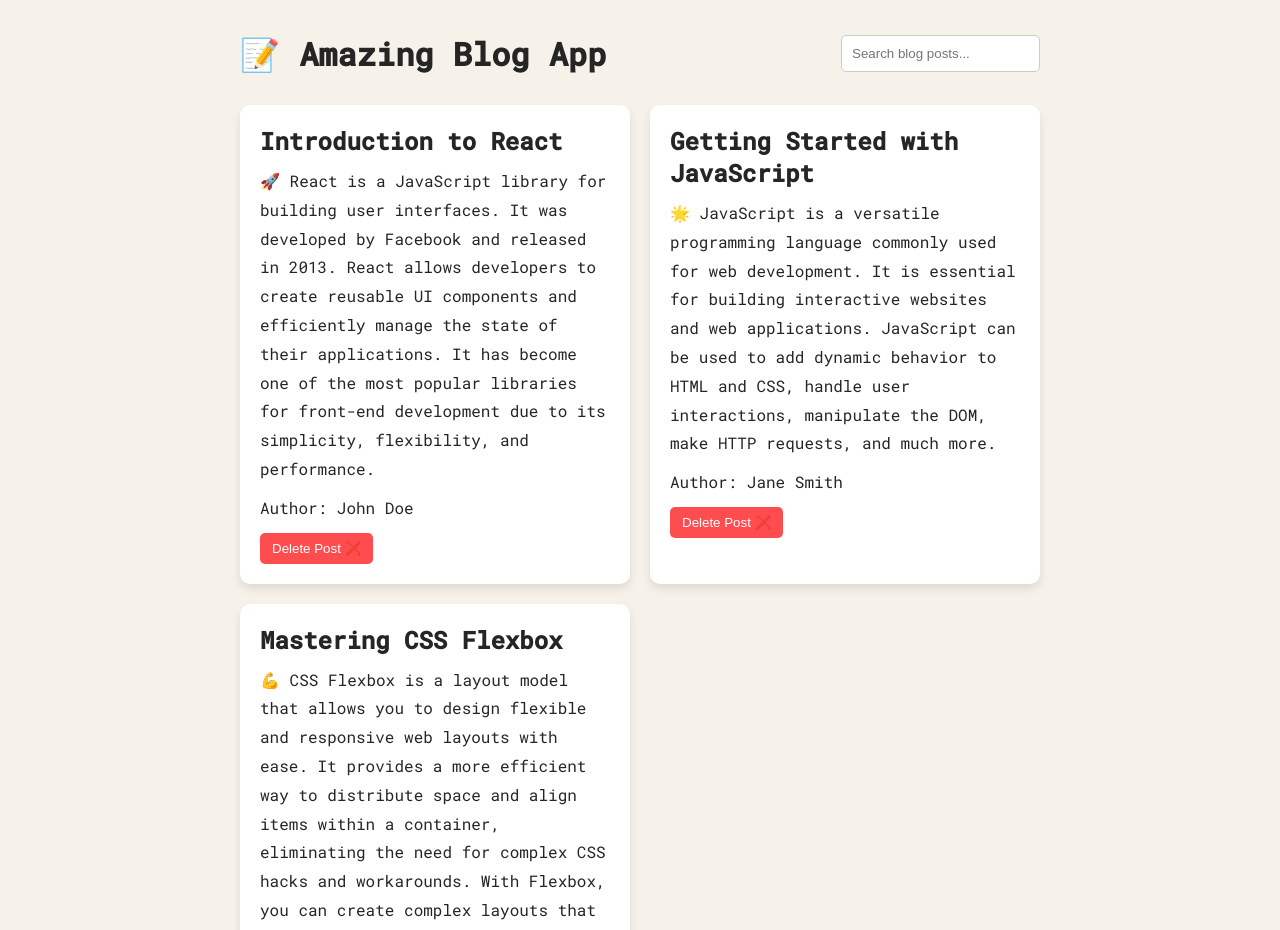
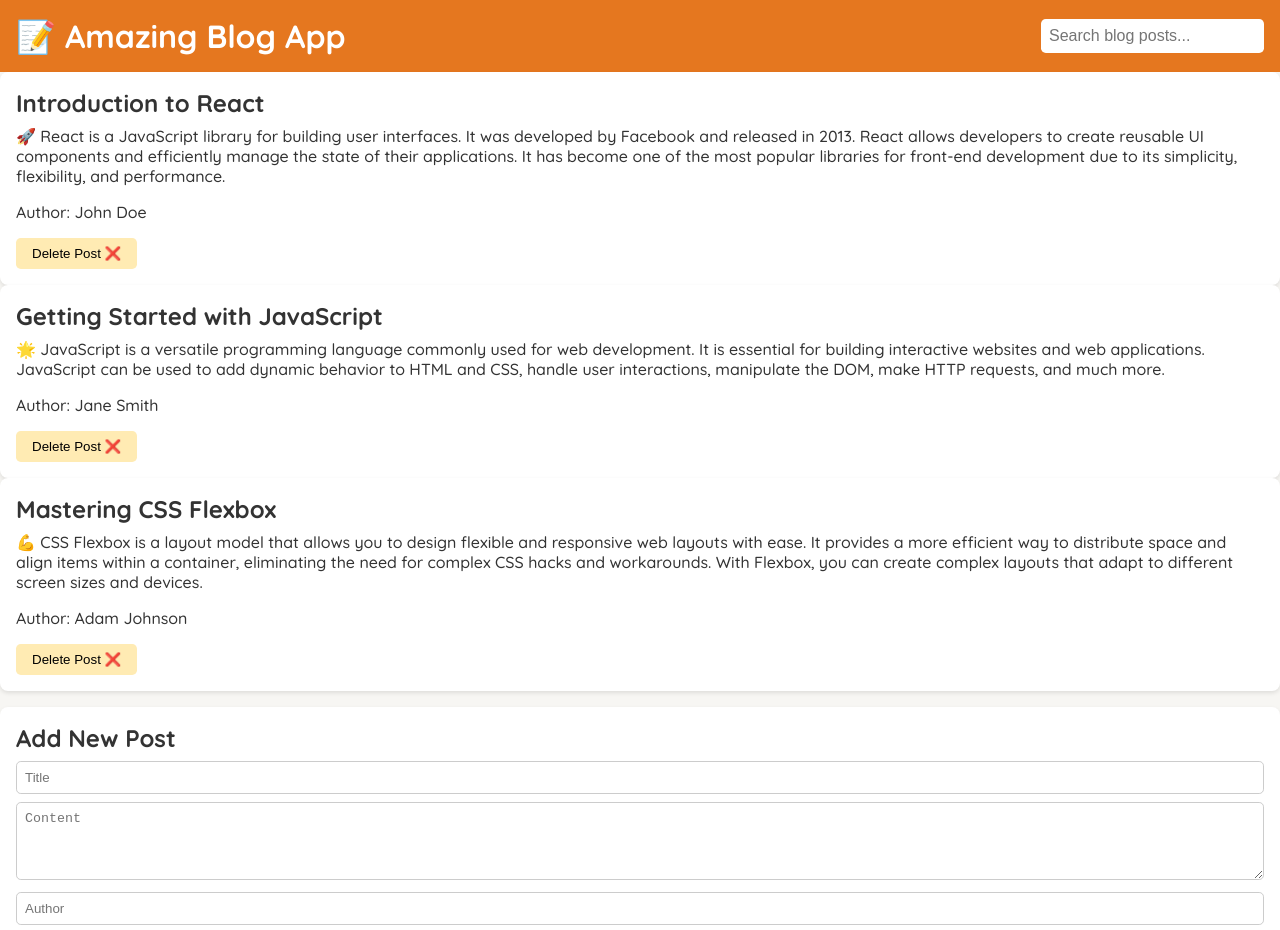
Before and after one commit to DevHeris/ReactBlogApp, a React (Create React App) app: page / in a window 1280 px wide. Shown: the top 930 px of the page. Built offline with nearby package versions, Linux system fonts and the light colour scheme.

Commit message:
Update index.css

```diff
--- a/src/index.css
+++ b/src/index.css
@@ -1,4 +1,4 @@
-@import url("https://fonts.googleapis.com/css2?family=Roboto+Mono:ital,wght@0,300;0,400;0,500;1,300&display=swap");
+@import url("https://fonts.googleapis.com/css2?family=Quicksand:wght@500;700&display=swap");
 
 * {
   margin: 0;
@@ -6,112 +6,99 @@
   box-sizing: border-box;
 }
 
-html {
-  font-size: 62.5%;
-}
-
 body {
-  font-family: "Roboto Mono", sans-serif;
-  color: #252525;
-  font-weight: 400;
-  background-color: #f7f2e9;
-  border-bottom: 1.6rem solid #edc84b;
-  min-height: 100vh;
-  padding: 3.2rem;
-  padding-bottom: 6rem;
-}
-
-.container {
-  max-width: 80rem;
-  margin: 0 auto;
+  font-family: "Quicksand", sans-serif;
+  background-color: #f7f6f3;
+  color: #333;
 }
 
 .header {
+  background-color: #e5771f;
+  padding: 1rem;
   display: flex;
   justify-content: space-between;
   align-items: center;
-  margin-bottom: 3rem;
 }
 
 .header h1 {
-  font-size: 3.2rem;
+  font-size: 2rem;
+  color: #fff;
 }
 
 .header input[type="text"] {
-  padding: 1rem;
-  border-radius: 0.5rem;
-  border: 1px solid #ccc;
+  padding: 0.5rem;
+  border: none;
+  border-radius: 0.3rem;
+  font-size: 1rem;
 }
 
-.blog-post-list {
+.blog-posts {
   display: grid;
   grid-template-columns: repeat(auto-fill, minmax(300px, 1fr));
-  gap: 2rem;
+  gap: 1rem;
+  padding: 1rem;
 }
 
 .blog-post {
   background-color: #fff;
-  padding: 2rem;
-  border-radius: 1rem;
-  box-shadow: 0 0.5rem 1rem rgba(0, 0, 0, 0.1);
+  padding: 1rem;
+  border-radius: 0.5rem;
+  box-shadow: 0 2px 4px rgba(0, 0, 0, 0.1);
 }
 
 .blog-post h2 {
-  font-size: 2.4rem;
-  margin-bottom: 1rem;
+  margin-bottom: 0.5rem;
+  font-size: 1.5rem;
 }
 
 .blog-post p {
-  font-size: 1.6rem;
-  line-height: 1.8;
   margin-bottom: 1rem;
 }
 
 .blog-post button {
-  background-color: #ff4d4f;
-  color: #fff;
+  background-color: #ffebb3;
   border: none;
-  padding: 0.8rem 1.2rem;
-  border-radius: 0.5rem;
+  border-radius: 0.3rem;
+  padding: 0.5rem 1rem;
   cursor: pointer;
   transition: background-color 0.3s ease;
 }
 
 .blog-post button:hover {
-  background-color: #ff7875;
+  background-color: #f4a226;
 }
 
 .add-post-form {
   background-color: #fff;
-  padding: 2rem;
-  border-radius: 1rem;
-  box-shadow: 0 0.5rem 1rem rgba(0, 0, 0, 0.1);
+  padding: 1rem;
+  border-radius: 0.5rem;
+  box-shadow: 0 2px 4px rgba(0, 0, 0, 0.1);
+  margin-top: 1rem;
 }
 
 .add-post-form h2 {
-  font-size: 2.4rem;
-  margin-bottom: 1rem;
+  margin-bottom: 0.5rem;
+  font-size: 1.5rem;
 }
 
-.add-post-form form input,
-.add-post-form form textarea {
+.add-post-form input,
+.add-post-form textarea {
   width: 100%;
-  padding: 1rem;
-  margin-bottom: 1rem;
+  padding: 0.5rem;
+  margin-bottom: 0.5rem;
   border: 1px solid #ccc;
-  border-radius: 0.5rem;
+  border-radius: 0.3rem;
 }
 
-.add-post-form form button {
-  background-color: #52c41a;
-  color: #fff;
+.add-post-form button {
+  background-color: #ffebb3;
   border: none;
-  padding: 0.8rem 1.2rem;
-  border-radius: 0.5rem;
+  border-radius: 0.3rem;
+  padding: 0.5rem 1rem;
   cursor: pointer;
   transition: background-color 0.3s ease;
 }
 
-.add-post-form form button:hover {
-  background-color: #73d13d;
+.add-post-form button:hover {
+  background-color: #f4a226;
 }
```
